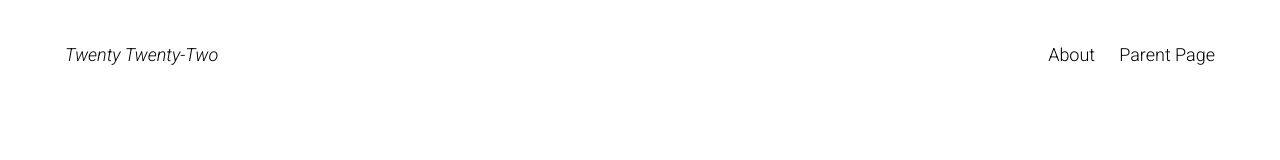
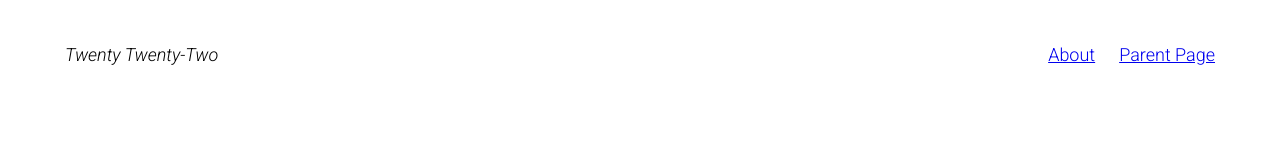
Before and after one commit to asia-haws/asia-capstone-html, a plain HTML site: page pages/elements.html in a window 1280 px wide. Shown: the top 160 px of the page. Drawn offline with Linux system fonts and the light colour scheme.

Commit message:
working on fixing some bugs

```diff
--- a/pages/elements.html
+++ b/pages/elements.html
@@ -16,8 +16,8 @@
       <i>Twenty Twenty-Two</i>
     </h3>
     <nav style="display: flex; gap: 1.5rem;">
-      <h3 style="font-weight: 350; font-size: 18px; margin: 0;">About</h3>
-      <h3 style="font-weight: 350; font-size: 18px; margin: 0;">Parent Page</h3>
+      <a href="pages/subpage.html" style="font-weight: 350; font-size: 18px; margin: 0;">About</a>
+      <a href="index.html" style="font-weight: 350; font-size: 18px; margin: 0;">Parent Page</a>
     </nav>
   </header>
 
@@ -87,11 +87,12 @@
   </div>
    <div class="forms">
     <h1 style="font-weight: 300; font-size: 52px; font-family: 'Source Serif 4', serif;">Forms</h1>
+    <form>
     <fieldset>
       <legend style="font-size: 18px; font-weight: 300; font-family: 'Roboto';">Legend</legend>
        <p style="font-size: 18px; font-weight: 350; font-family: 'Roboto';">Lorem ipsum dolor sit amet, consectetuer adipiscing elit. Nullam dignissim convallis est. Quisque aliquam. Donec faucibus. Nunc iaculis suscipit dui. Nam sit amet sem. Aliquam libero nisi, imperdiet at, tincidunt nec, gravida vehicula, nisl. Praesent mattis, massa quis luctus fermentum, turpis mi volutpat justo, eu volutpat enim diam eget metus. Lorem ipsum dolor sit amet, consectetuer adipiscing elit. Nullam dignissim convallis est. Quisque aliquam. Donec faucibus. Nunc iaculis suscipit dui. Nam sit amet sem. Aliquam libero nisi, imperdiet at, tincidunt nec, gravida vehicula, nisl. Praesent mattis, massa quis luctus fermentum, turpis mi volutpat justo, eu volutpat enim diam eget metus.
        </p>
-    <form>
+
       <h1 style="font-weight: 300; font-size: 52px; font-family: 'Source Serif 4', serif;">Form Element</h1>
       <p style="font-size: 18px; font-weight: 350; font-family: 'Roboto';">Lorem ipsum dolor sit amet, consectetuer adipiscing elit. Nullam dignissim convallis est. Quisque aliquam. Donec faucibus. Nunc iaculis suscipit dui.
       </p>
@@ -156,6 +157,7 @@
     <input id="password-field" type="password" name="password" value="password">
     <br>
     <br>
+    </div>
     <div class="file-upload-field" style="font-size: 18px; font-weight: 350; font-family: 'Roboto';">
     <label for="file-title">File Input:</label>
     <br>
@@ -170,7 +172,7 @@
     <br>
     <br>
     </div>
-    </div>
+
     </fieldset>
     <br>
     <br>
@@ -262,5 +264,5 @@
     </div>
     <br>
   </footer>
-</body>
+  </body>
 </html>
```
Also changed, not shown: index.html (+3 -4 lines), pages/subpage.html (+2 -2 lines).
